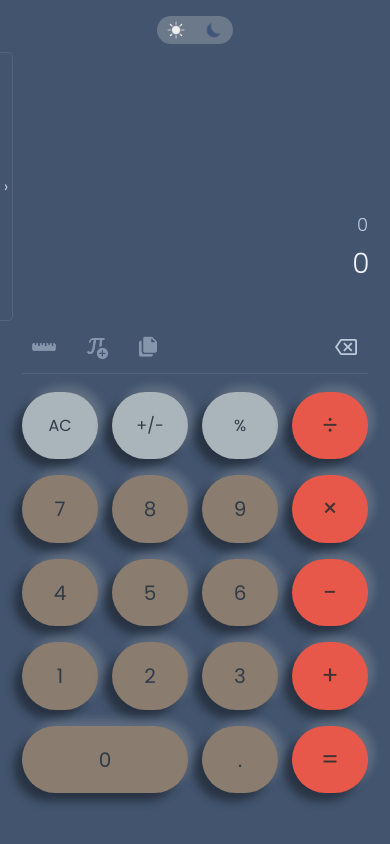
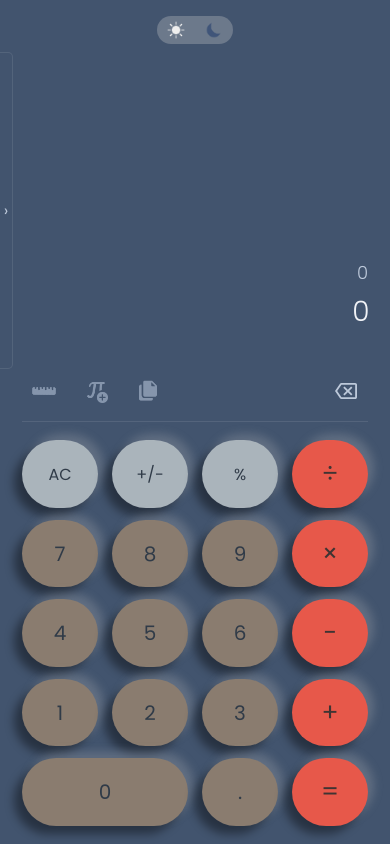
Before and after one commit to llsy97/calculator-app, a React (Vite) app: page / in a window 390 px wide. Built offline with nearby package versions, Linux system fonts and the light colour scheme; what @capacitor/core would draw is missing.

Commit message:
Restore keypad spacing and adjust toolbar margins

```diff
--- a/src/styles.css
+++ b/src/styles.css
@@ -324,26 +324,12 @@ html.native-app .scientific.expanded .science-grid {
 .calculator .toolbar,
 .calculator.expanded .toolbar,
 .calculator:not(.scientific) .toolbar {
-  flex-basis: 49px;
-  min-height: 49px;
-  padding-bottom: 4px;
-  margin-top: 4px;
+  flex-basis: 53px;
+  min-height: 53px;
+  padding-bottom: 8px;
+  margin-top: 0;
   margin-bottom: 12px;
 }
 @media (max-width: 560px) {
-  .calculator:not(.scientific):not(.expanded) {
-    padding-bottom: clamp(30px, 6svh, 52px);
-  }
   .calculator:not(.scientific):not(.expanded) .toolbar { margin-bottom: 18px; }
-  .calculator:not(.scientific):not(.expanded) .standard-grid { row-gap: 16px; }
-  .scientific.expanded .science-grid,
-  html.native-app .scientific.expanded .science-grid,
-  .scientific.expanded .standard-grid { row-gap: 7px; }
 }
-@media (max-width: 560px) and (min-height: 700px) {
-  .scientific.expanded .science-grid,
-  html.native-app .scientific.expanded .science-grid,
-  .scientific.expanded .standard-grid { row-gap: 9px; }
-  .scientific.expanded .keyboards,
-  html.native-app .scientific.expanded .keyboards { gap: 12px; }
-}
```
